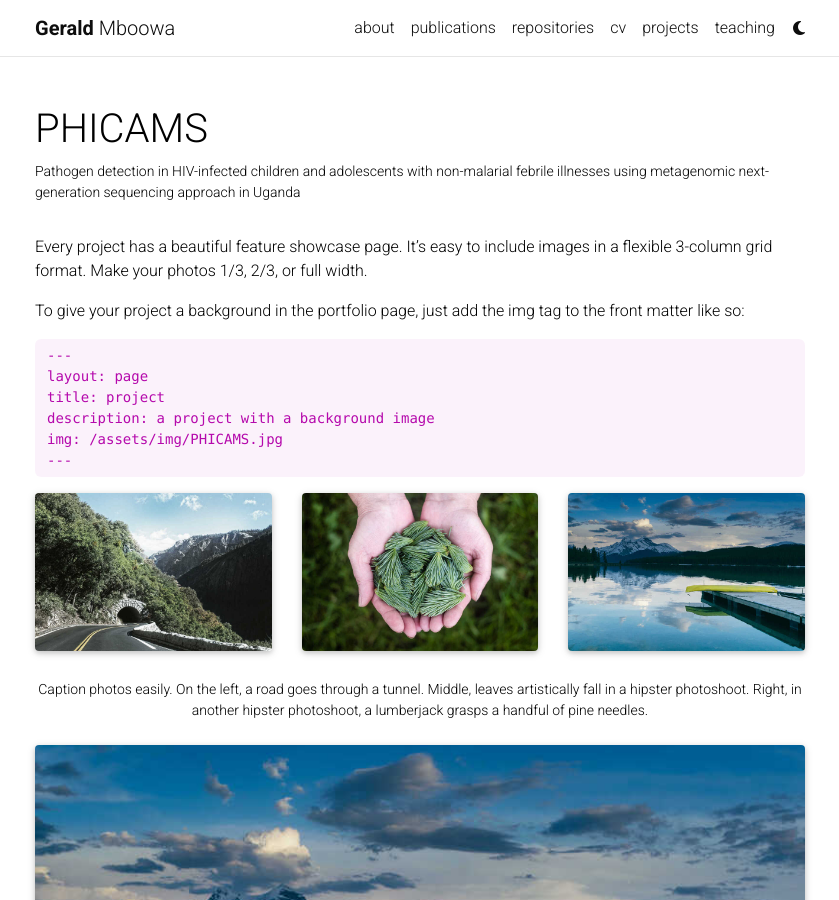
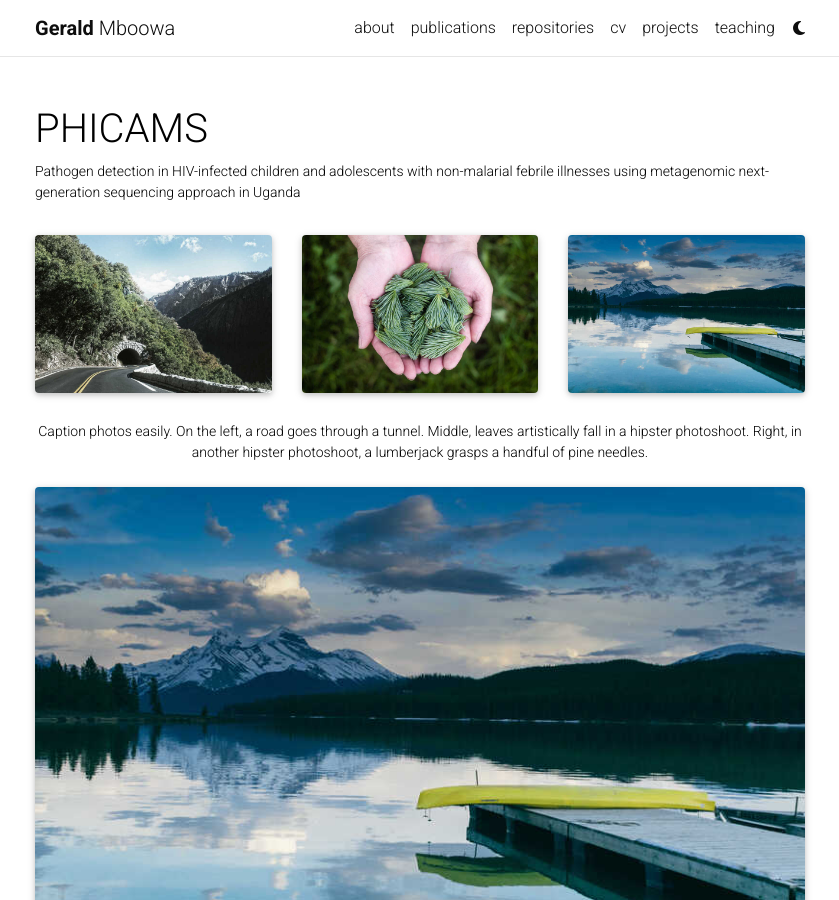
Before and after one commit to mikensubuga/mikensubuga.github.io, a Jekyll site: the page built from _projects/1_project.md, in a window 1280 px wide and 900 px high. Shown: the whole window, without its empty margins (220-1059 px from the left). Built offline with Jekyll 4.4.1, drawn with Linux system fonts in a browser that asks for light colours; full-size pictures stand in for the smaller copies a plugin makes; comment, search, counter and statistics services are not loaded; a style sheet for code colours, icons or effects is not loaded.

Commit message:
Update 1_project.md

```diff
--- a/_projects/1_project.md
+++ b/_projects/1_project.md
@@ -8,18 +8,7 @@
 related_publications: true
 ---
 
-Every project has a beautiful feature showcase page.
-It's easy to include images in a flexible 3-column grid format.
-Make your photos 1/3, 2/3, or full width.
 
-To give your project a background in the portfolio page, just add the img tag to the front matter like so:
-
-    ---
-    layout: page
-    title: project
-    description: a project with a background image
-    img: /assets/img/PHICAMS.jpg
-    ---
 
 <div class="row">
     <div class="col-sm mt-3 mt-md-0">
```
